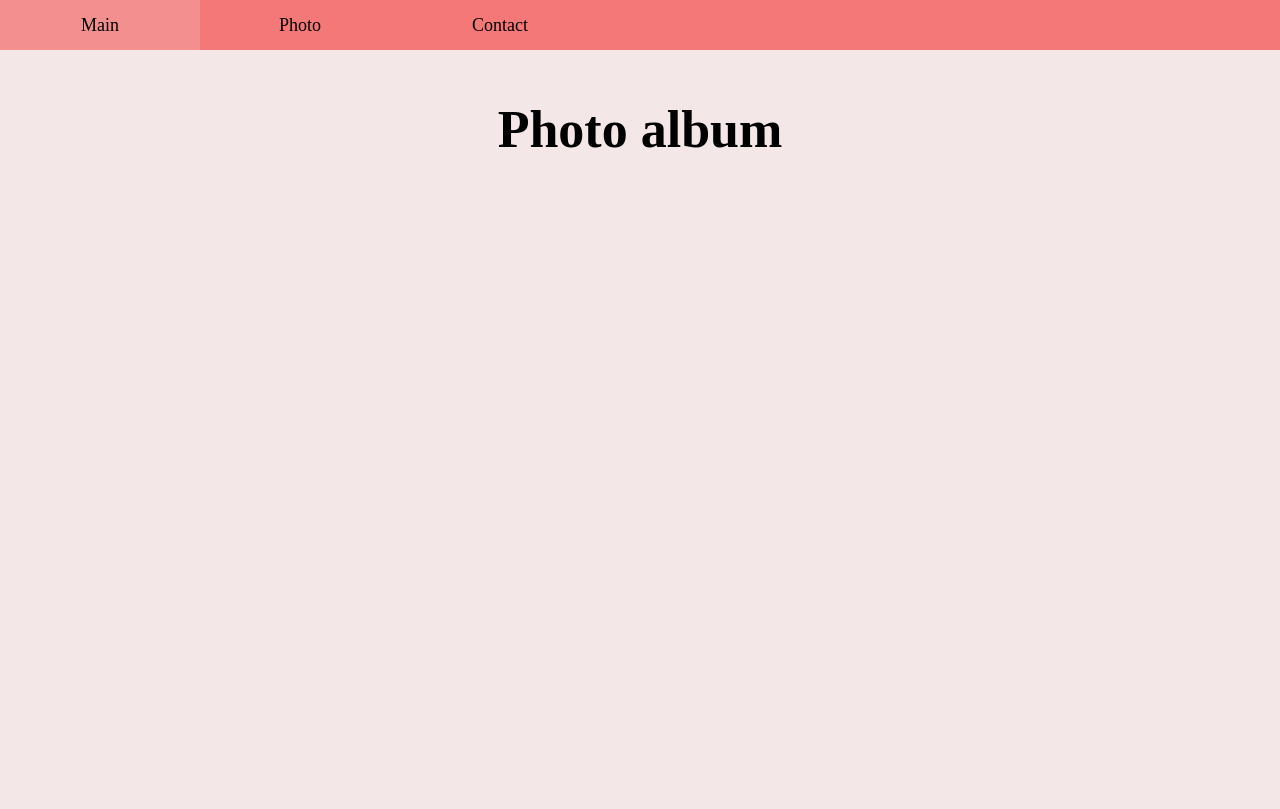
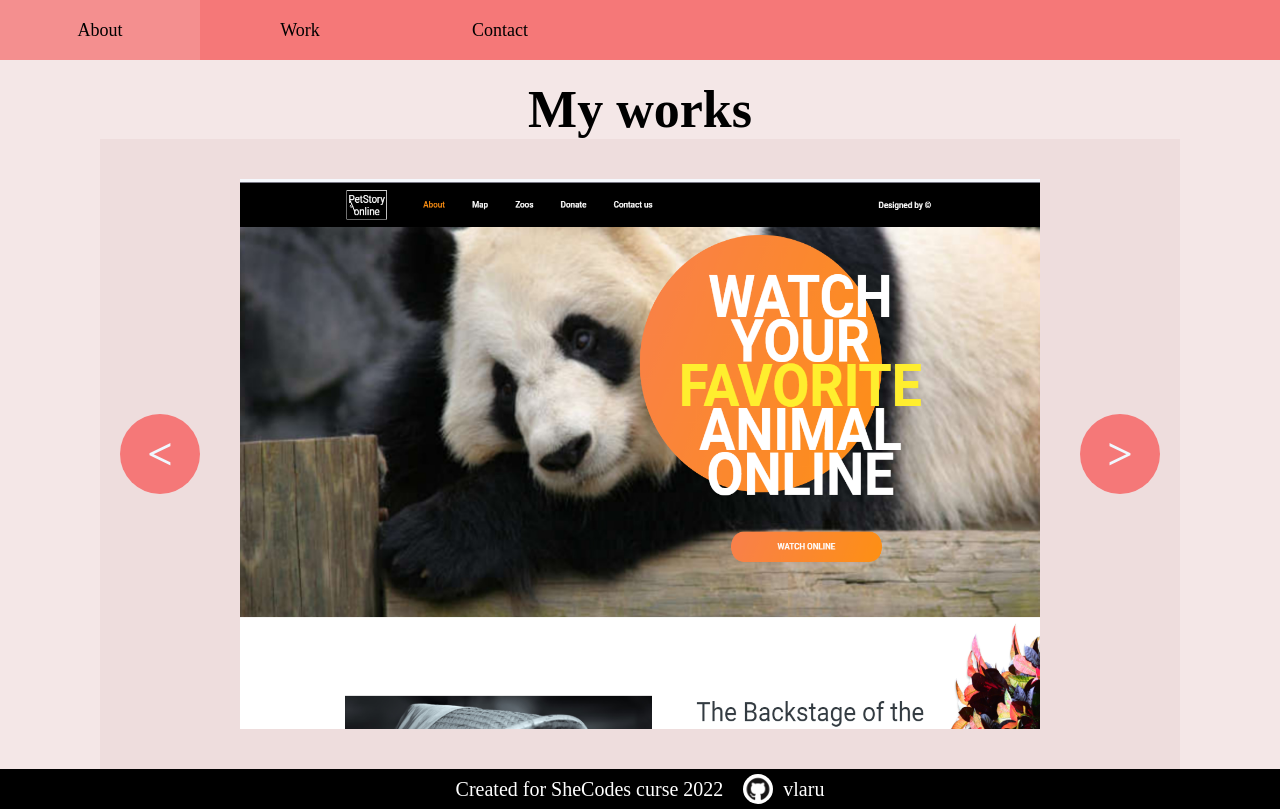
Before and after one commit to VlaRu/Portfolio, a plain HTML site: page photo.html in a window 1280 px wide. Drawn offline with Linux system fonts and the light colour scheme.

Commit message:
create portfolio page

```diff
--- a/photo.html
+++ b/photo.html
@@ -4,18 +4,42 @@
   <meta charset="UTF-8">
   <meta http-equiv="X-UA-Compatible" content="IE=edge">
   <meta name="viewport" content="width=device-width, initial-scale=1.0">
-  <title>Document</title>
+  <title>photo</title>
   <link rel="stylesheet" href="style.css">
-
 </head>
 <body>
-  <nav>
-    <ul>
-      <li><a href="index.html">main</a></li>
-      <li><a href="photo.html">photo</a></li>
-      <li><a href="contact.html">contact</a></li>
-    </ul>
-  </nav>
-  <h1>Photo album</h1>
+  <div class="container">
+    <header>
+      <nav>
+        <ul>
+          <li><a href="index.html">About</a></li>
+          <li><a href="photo.html">Work</a></li>
+          <li><a href="contact.html">contact</a></li>
+        </ul>
+      </nav>
+    </header>
+    <main class="main-portfolio">
+      <h1 class="heading">My works</h1>
+      <div class="img-section">
+        <button class="btn-img btn-left">&#60</button>
+        <div class="img-container">
+          <div class="img-line">
+            <a href="https://rolling-scopes-school.github.io/vlaru-JSFE2022Q3/online-zoo/pages/main/main.html" target="_blank"><img src="/images/onlinezoo.png" alt="" class="img"></img></a>
+            <a href="#"><img src="/images/shelter.png" alt="" class="img"></img></a>
+            <a href="https://rolling-scopes-school.github.io/vlaru-JSFE2022Q3/songbird/main.html" target="_blank"><img src="/images/songbird.png" alt="" class="img"></img></a>
+            <a href="https://rolling-scopes-school.github.io/vlaru-JSFEPRESCHOOL2022Q2/travel/" target="_blank"><img src="/images/travel.png" alt="" class="img"></img></a>
+            <a href="https://vermillion-souffle-27bbf8.netlify.app/" target="_blank"><img src="/images/weatherApp.png" alt="" class="img"></img></a>
+          </div>
+        </div>
+        <button class="btn-img btn-right">&#62</button>
+      </div>
+    </main>
+    <footer>
+      <p class="footer-headig">Created for SheCodes curse 2022</p>
+      <a href="https://github.com/VlaRu?tab=repositories" target="_blank"><img src="/images/GitHub-Mark.png" alt="" class="git-mark"></a>
+      <span>vlaru</span>
+    </footer>
+  </div>
+  <script src="script.js"></script>
 </body>
 </html>
--- /dev/null
+++ b/script.js
@@ -0,0 +1,35 @@
+//portfolio carusel
+
+const img = Array.from(document.querySelectorAll('.img'))
+        const btnNext = document.querySelector('.btn-left');
+        const btnPrev = document.querySelector('.btn-right');
+        let slideIndx = 1;
+
+        showSlides(slideIndx)
+
+        function showSlides(n) {
+            if(n > img.length){
+                slideIndx = 1;
+            }
+
+            if(n < 1){
+                slideIndx = img.length;
+            }
+
+            img.forEach(item => {
+                item.style.display = "none"
+            });
+
+            img[slideIndx -1].style.display = "block"
+        }
+
+        function addSlides(n) {
+            showSlides(slideIndx += n)
+        }
+
+        btnNext.addEventListener('click', ()=>{
+            addSlides(1)
+        })
+        btnPrev.addEventListener('click', ()=>{
+            addSlides(-1)
+        })
--- a/style.css
+++ b/style.css
@@ -58,11 +58,12 @@ li{
   justify-content: center;
   align-items: center;
   width: 200px;
-  height: 50px;
+  height: 60px;
   background-color: rgb(245, 120, 120);
   font-size: 18px;
   text-transform: capitalize;
   color: black;
+  cursor: pointer;
 }
 
 li:hover{
@@ -75,3 +76,74 @@ h1{
   font-size: 52px;
   font-weight: 600;
 }
+
+
+/* portfolio section */
+.heading{
+  margin-top: 20px;
+}
+.img-section{
+  display: flex;
+  align-items: center;
+  background-color: rgb(238, 221, 221);
+  padding: 20px;
+}
+.main-portfolio{
+  display: flex;
+  flex-direction: column;
+  align-items: center;}
+
+.img-container{
+  max-width: 800px;
+  max-height: 750px;
+  overflow: hidden;
+  margin: 20px 40px;
+}
+
+.img-line{
+  display: flex;
+  overflow: hidden;
+  transition: 0.7s ease;
+}
+
+.img{
+  width: 800px;
+  height: 550px;
+  cursor: pointer;
+}
+
+.btn-img{
+  width: 80px;
+  height: 80px;
+  background-color: rgb(245, 120, 120);
+  color: aliceblue;
+  font-weight: 800;
+  font-size: 45px;
+  border-radius: 50%;
+  transition: 0.7s ease-in-out;
+}
+
+.btn-img:hover{
+  background-color: rgb(244, 143, 143);
+}
+
+footer{
+  display: flex;
+  align-items: center;
+  justify-content: center;
+  height: 40px;
+  background-color: #000;
+  color: #fff;
+  font-size: 20px;
+}
+
+.footer-headig{
+  margin-right: 20px;
+}
+
+.git-mark{
+  width: 30px;
+  height: 30px;
+  border-radius: 50%;
+  margin-right: 10px;
+}
```
Also changed, not shown: contact.html (+14 -8 lines), index.html (+15 -8 lines), images/GitHub-Mark.png (added), images/onlinezoo.png (added), images/shelter.png (added), images/songbird.png (added), images/weatherApp.png (added), 1 other file.
